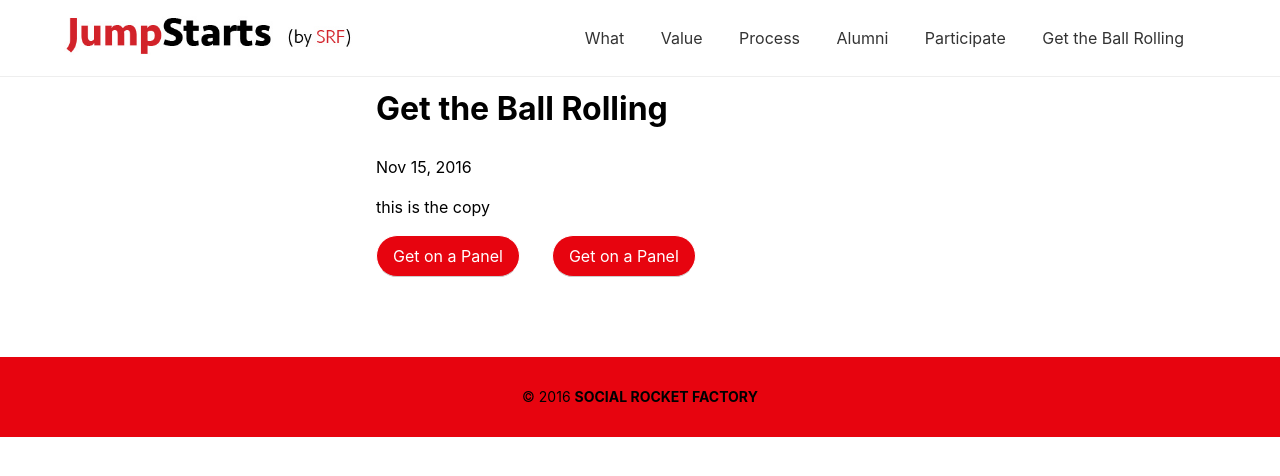
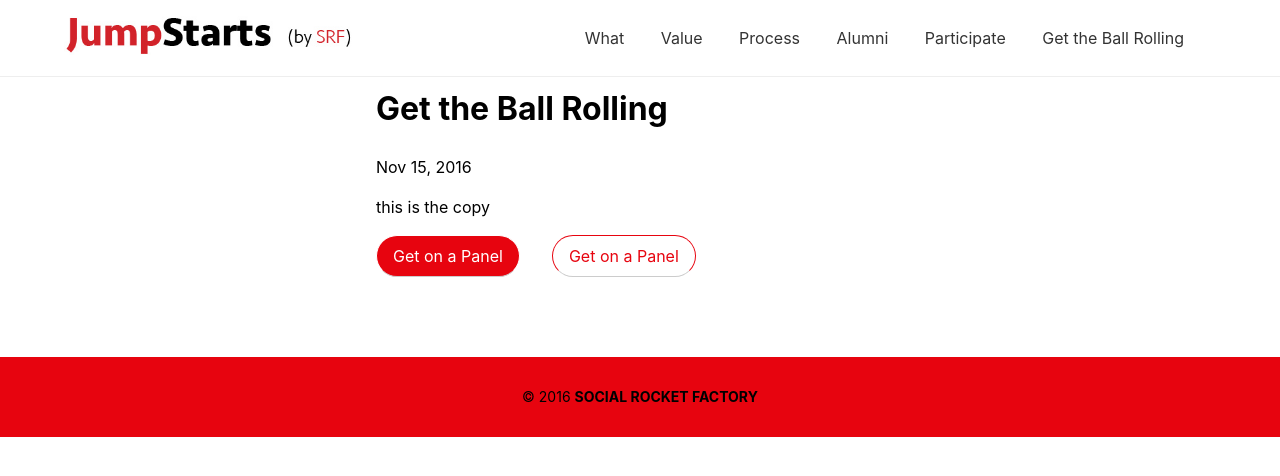
Before and after one commit to aaronergreen/jumpstarts, a Jekyll site: the page built from _about/contact.md, in a window 1280 px wide. Shown: the top 476 px of the page. Built offline with Jekyll 4.4.1, drawn with Linux system fonts in a browser that asks for light colours.

Commit message:
changed button bg and text color

```diff
--- a/_about/contact.md
+++ b/_about/contact.md
@@ -5,4 +5,4 @@ order: 6
 this is the copy
 
 
-<a href="mailto:info@socialrocketfactory.com" class="link bg-dark-red white br-pill ba ph3 pv2 dib mr4">Get on a Panel</a><a href="mailto:info@socialrocketfactory.com" class="link bg-dark-red white br-pill ba  ph3 pv2 dib">Get on a Panel</a>
+<a href="mailto:info@socialrocketfactory.com" class="link bg-dark-red white br-pill ba ph3 pv2 dib mr4">Get on a Panel</a><a href="mailto:info@socialrocketfactory.com" class="link bg-white dark-red br-pill ba  ph3 pv2 dib">Get on a Panel</a>
```
